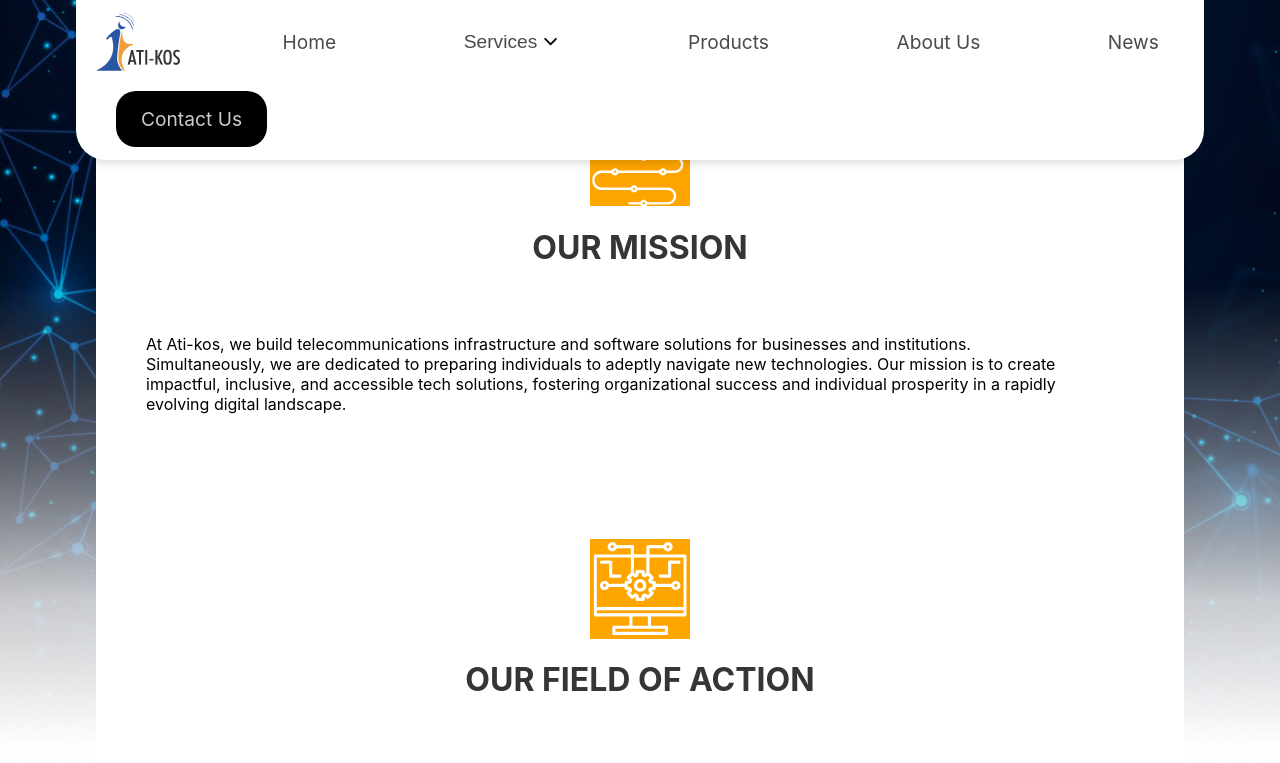
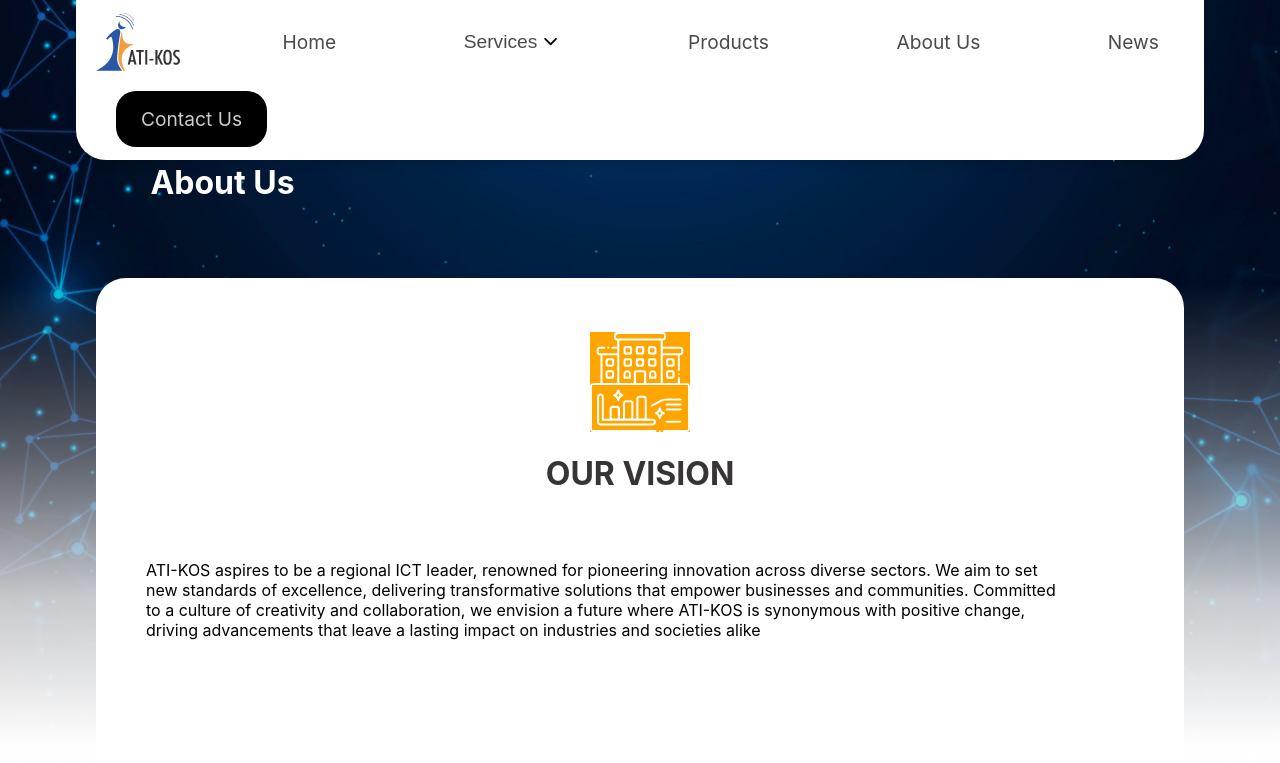
Before and after one commit to BleronBB/Ati-Kos, a React (Create React App) app: page /about in a window 1280 px wide. Shown: the top 763 px of the page. Built offline with nearby package versions, Linux system fonts and the light colour scheme.

Commit message:
fix(about): Add a background div

```diff
--- a/src/components/About.js
+++ b/src/components/About.js
@@ -5,8 +5,11 @@
 
 function About() {
   return (
-    <div className="about-container">
+    <>
+    <div className="background-image"></div>
       <Header />
+
+      <div className="about-container">
       <h1 className="about-h1">About Us</h1>
       <div className="about-main">
       <div className="about-svg">
@@ -150,8 +153,9 @@
           </p>
         </div>
       </div>
+      </div>
       <Footer/>
-    </div>
+    </>
   );
 }
 
--- a/src/styles/about.css
+++ b/src/styles/about.css
@@ -1,39 +1,49 @@
-.about-container{
-    background: url('../Media/background.png')lightgray 50% / cover no-repeat;
-    background-size: cover;
+.background-image {
+    z-index: -1;
+    position: absolute;
+    top: 0;
+    left: 0;
+    width: 100%;
+    height: 800px; /* Height of the image area */
+    background-image: url('../Media/background.png'); /* Set your image URL here */
+    background-repeat: no-repeat;
+    background-position: center;
+    background-size: cover; /* Ensures the image covers the full area */
+    overflow: hidden; /* Keeps the pseudo-element within the div */
+}
+
+.background-image:after {
+    content: "";
+    position: absolute;
+    top: 0;
+    left: 0;
+    width: 100%;
+    height: 100%;
+    background: linear-gradient(to bottom, transparent 100%, white 10%); /* Gradient overlay */
+    z-index: 1;
+}
+
+.about-container {
+    width: 85%;
     margin: auto;
     display: flex;
-    width: 100%;
-    height: 100vh;
-    display: flex;
-    justify-content: center;
-    align-items: center;
     flex-direction: column;
 }
 
+
 .about-h1{
-    width: 85%;
-    margin: auto;
-    margin-top: 10%;
-    display: flex;
-    flex-direction: row;
-    flex-wrap: wrap;
-    justify-content: left;
-    padding-left: 10%;
+    margin-top: 15%;
+    padding-left: 5%;
     padding-bottom: 5%;
-    padding-top: 30%;
-    gap: 20px;
     color: white;
+    text-align: left;
 }
 
 .about-main{
-    width: 85%;
-    /* height: 100vh; */
     border-radius: 30px;
     display: flex;
     flex-direction: column;
     align-items: center;
-    /* margin: auto; */
     background-color: white;
     text-align: left;
 }
```
